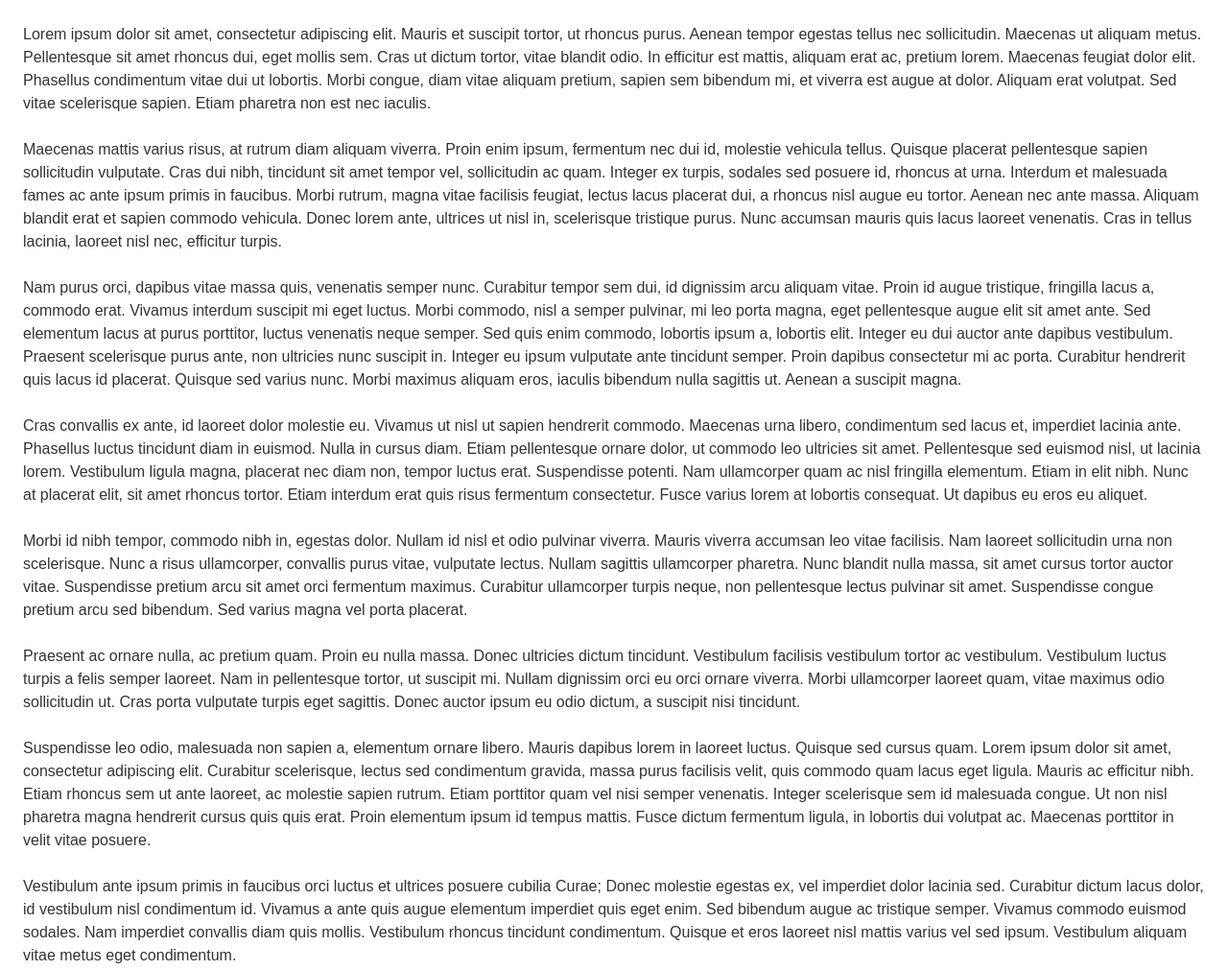
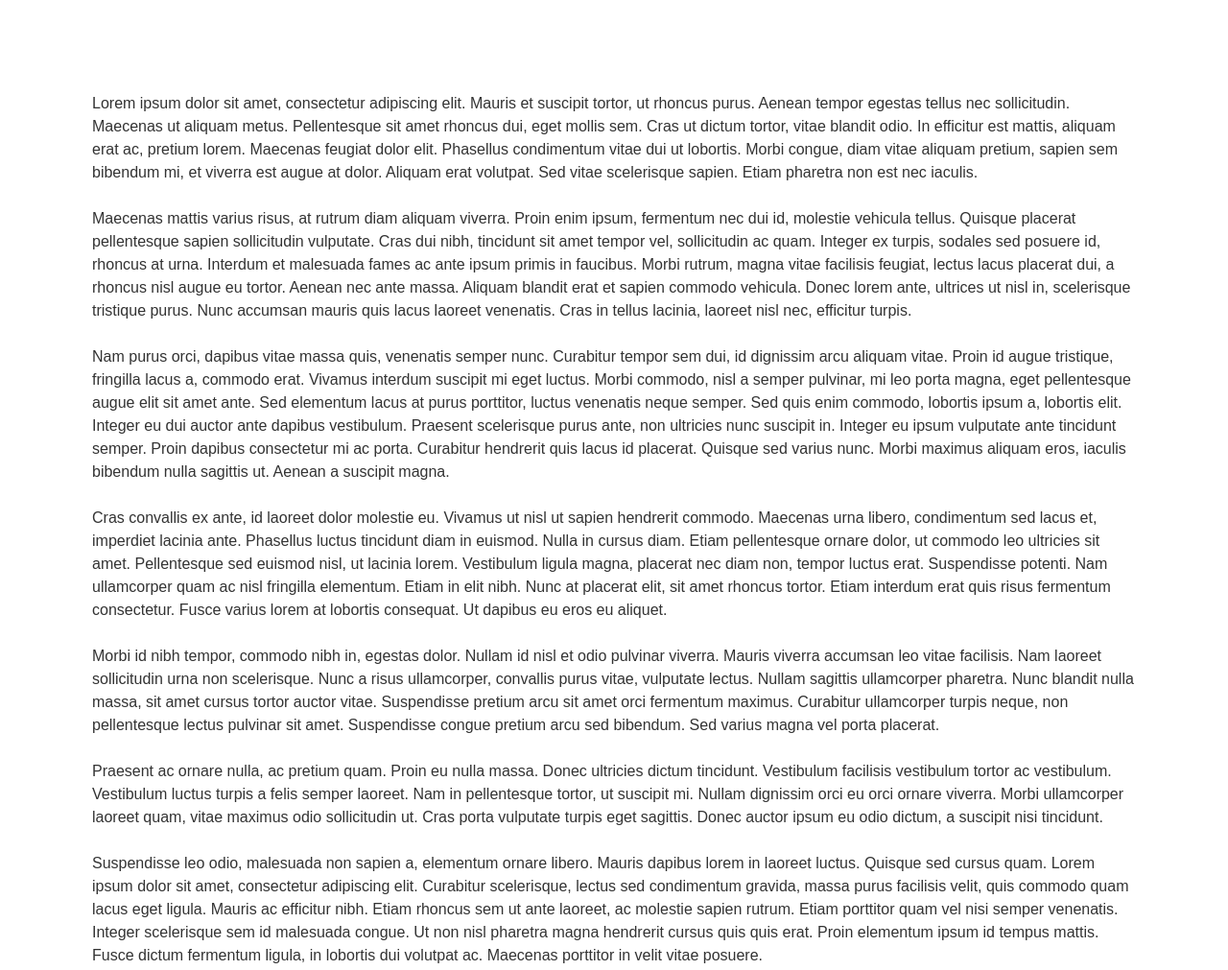
Before and after one commit to terrymun/test, a plain HTML site: page longpage.html in a window 1280 px wide. Shown: the top 1011 px of the page at 96% size. Drawn offline with nearby package versions, Linux system fonts and the light colour scheme.

Commit message:
Updated longpage

```diff
--- a/longpage.html
+++ b/longpage.html
@@ -11,7 +11,7 @@
 			font-size: 16px;
 		}
 		body {
-			padding: 1.5rem;
+			padding: 6rem;
 			color: #333;
 			font-family: Arial;
 			line-height: 1.5em;
```
